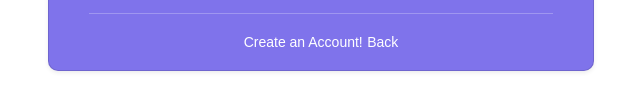
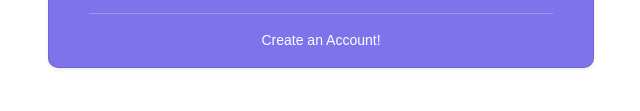
Before and after one commit to Kapil287905/hirex-job-portal-, a plain HTML site: page login.html in a window 1280 px wide. Shown: the part 547-658 px from the top of the page, 319-959 px from the left. Drawn offline with Linux system fonts and the light colour scheme.

Commit message:
remove back button

```diff
--- a/login.html
+++ b/login.html
@@ -68,7 +68,6 @@
               <hr>
               <div class="text-center">
                 <a class="font-weight-bold small text-white" href="register.html">Create an Account!</a>
-                <a class="font-weight-bold small text-white" href="register.html">Back</a>
               </div>
             </form>
           </div>
```
